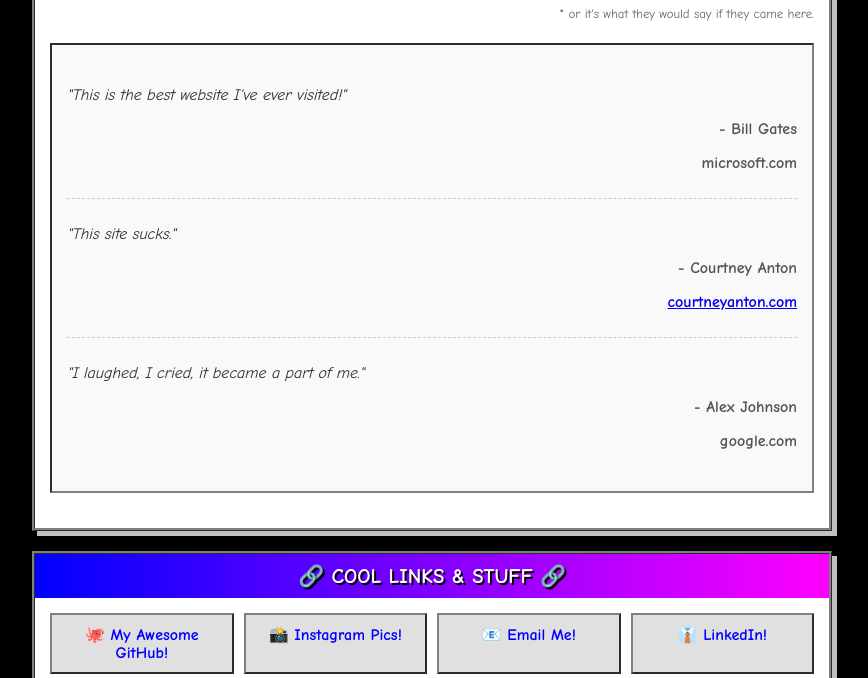
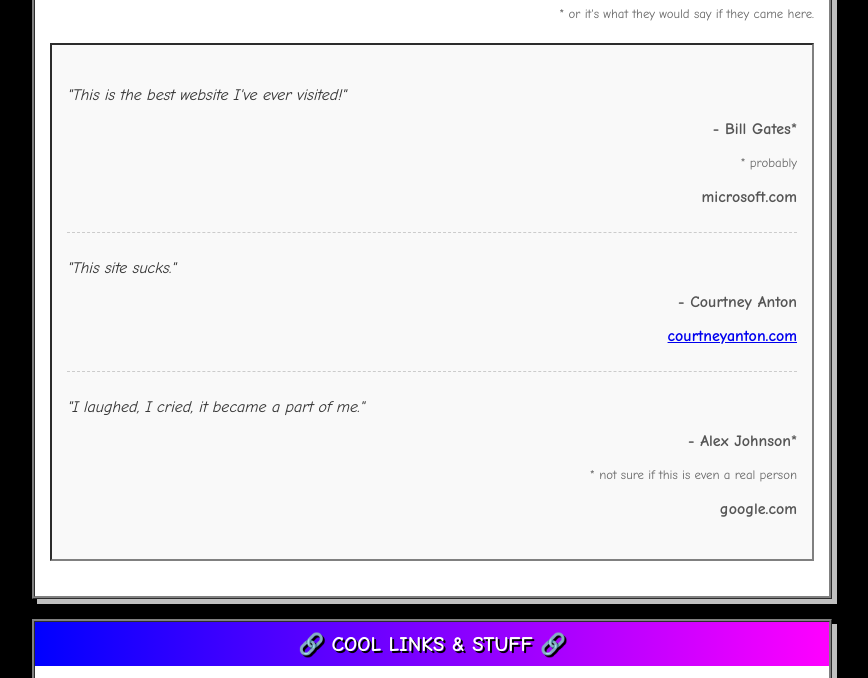
Before and after one commit to StoopidCompany/StoopidCompany.github.io, a plain HTML site: page index.htm in a window 1280 px wide. Shown: the part 1900-2578 px from the top of the page, without its empty margins (208-1076 px from the left). Drawn offline with Linux system fonts and the light colour scheme.

Commit message:
fix: adding a probably to fake guests (#11)

```diff
--- a/index.htm
+++ b/index.htm
@@ -168,7 +168,8 @@
             <div class="guest-posts">
                 <div class="guest-post">
                     <p class="guest-message">"This is the best website I've ever visited!"</p>
-                    <p class="guest-name">- Bill Gates</p>
+                    <p class="guest-name">- Bill Gates*</p>
+                    <p class="fine-print">* probably</p>
                     <p class="guest-website">microsoft.com</p>
                 </div>
                 <div class="guest-post">
@@ -178,7 +179,8 @@
                 </div>
                 <div class="guest-post">
                     <p class="guest-message">"I laughed, I cried, it became a part of me."</p>
-                    <p class="guest-name">- Alex Johnson</p>
+                    <p class="guest-name">- Alex Johnson*</p>
+                    <p class="fine-print">* not sure if this is even a real person</p>
                     <p class="guest-website">google.com</p>
                 </div>
             </div>
```
